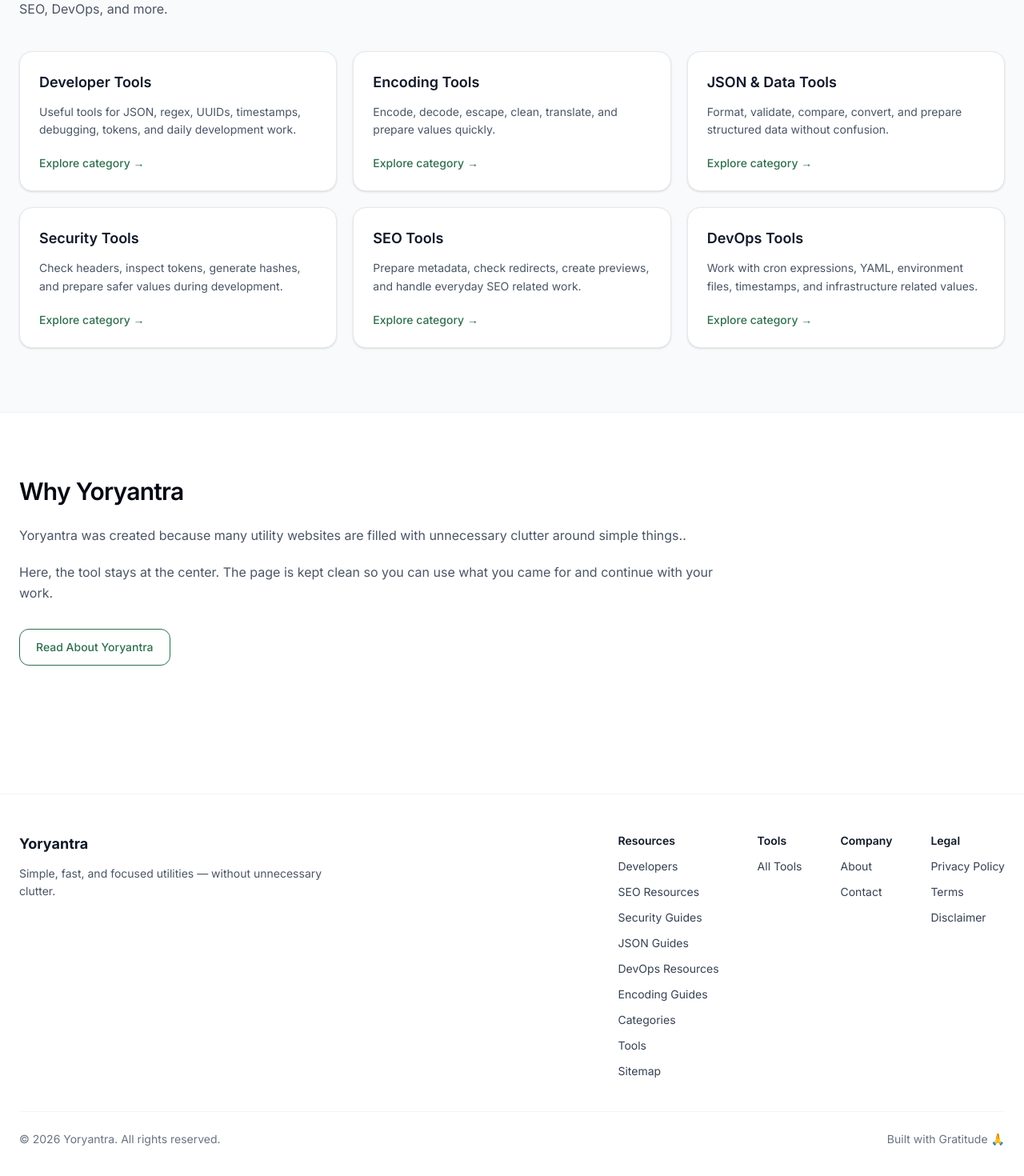
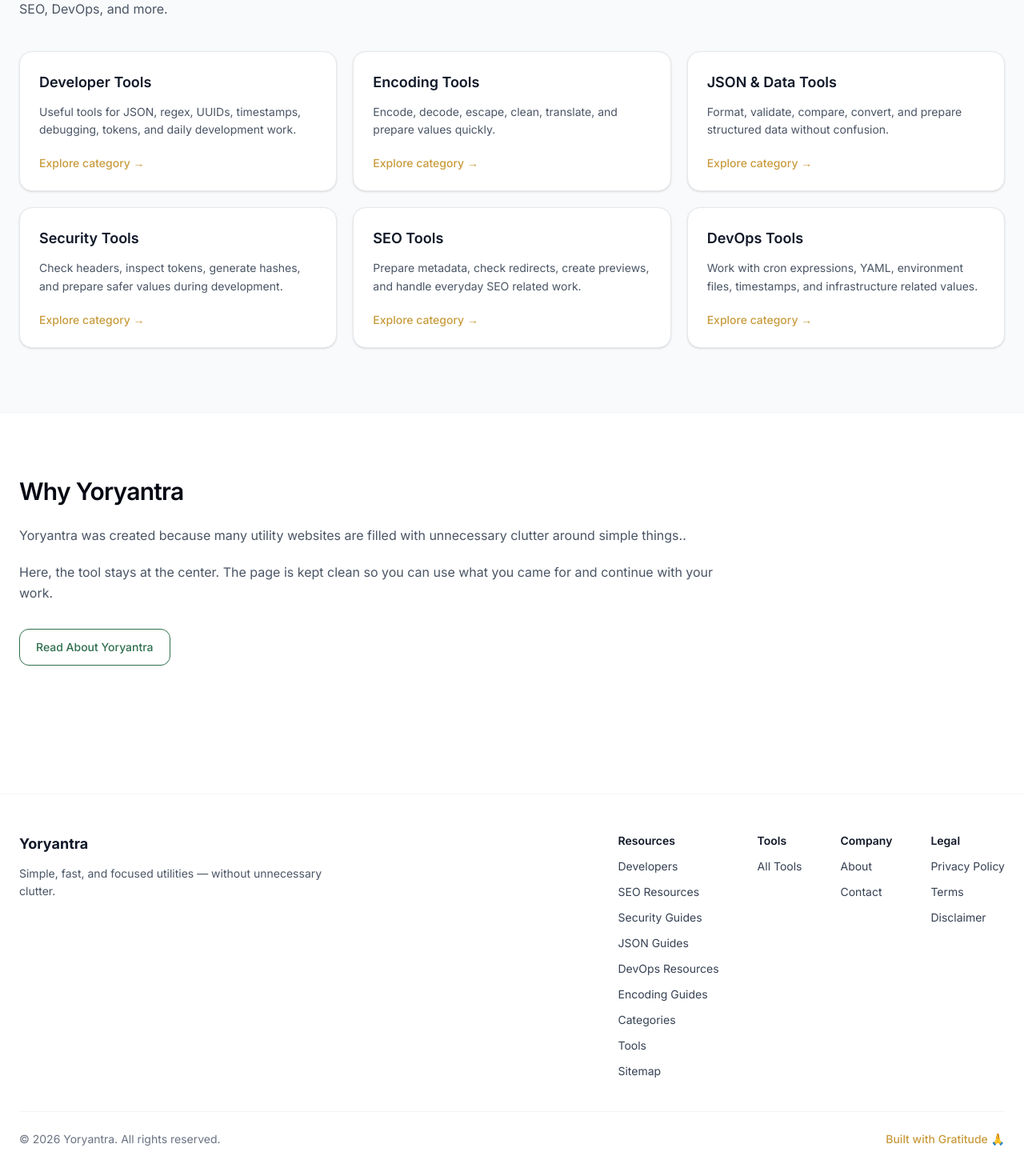
Before and after one commit to vaarunsonawwane-ops/yoryantra-new, a Next.js app: page / in a window 1280 px wide. Shown: the part 1029-2499 px from the top of the page at 80% size. Built offline with nearby package versions, Linux system fonts and the light colour scheme.

Commit message:
Home page fixed

```diff
--- a/app/components/Footer.tsx
+++ b/app/components/Footer.tsx
@@ -168,9 +168,9 @@
             © {new Date().getFullYear()} Yoryantra. All rights reserved.
           </p>
 
-          <p>
-            Built with Gratitude 🙏
-          </p>
+		  <p className="text-sm font-medium text-[var(--light-gold)]">
+		    Built with Gratitude 🙏
+		  </p>
 
         </div>
 
--- a/app/page.tsx
+++ b/app/page.tsx
@@ -151,7 +151,7 @@
                   {category.description}
                 </p>
 
-                <p className="mt-5 text-sm font-medium text-[var(--green)]">
+                <p className="mt-5 text-sm font-medium text-[var(--light-gold)]">
                   Explore category →
                 </p>
               </Link>
```
